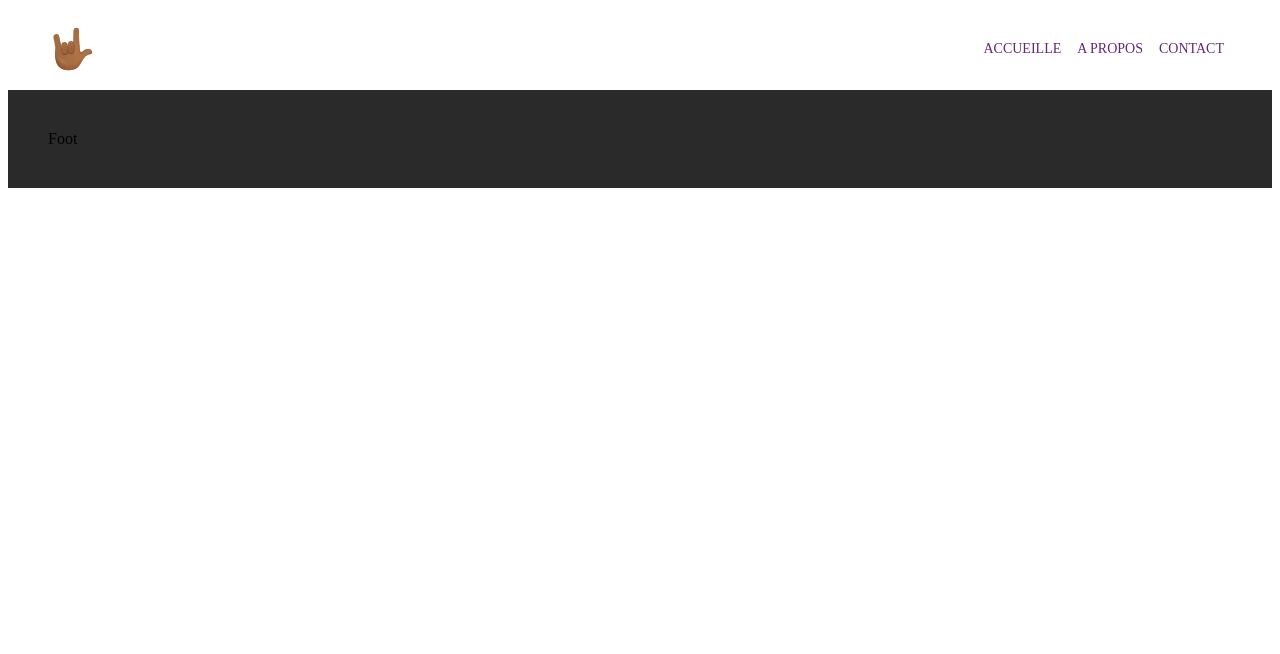
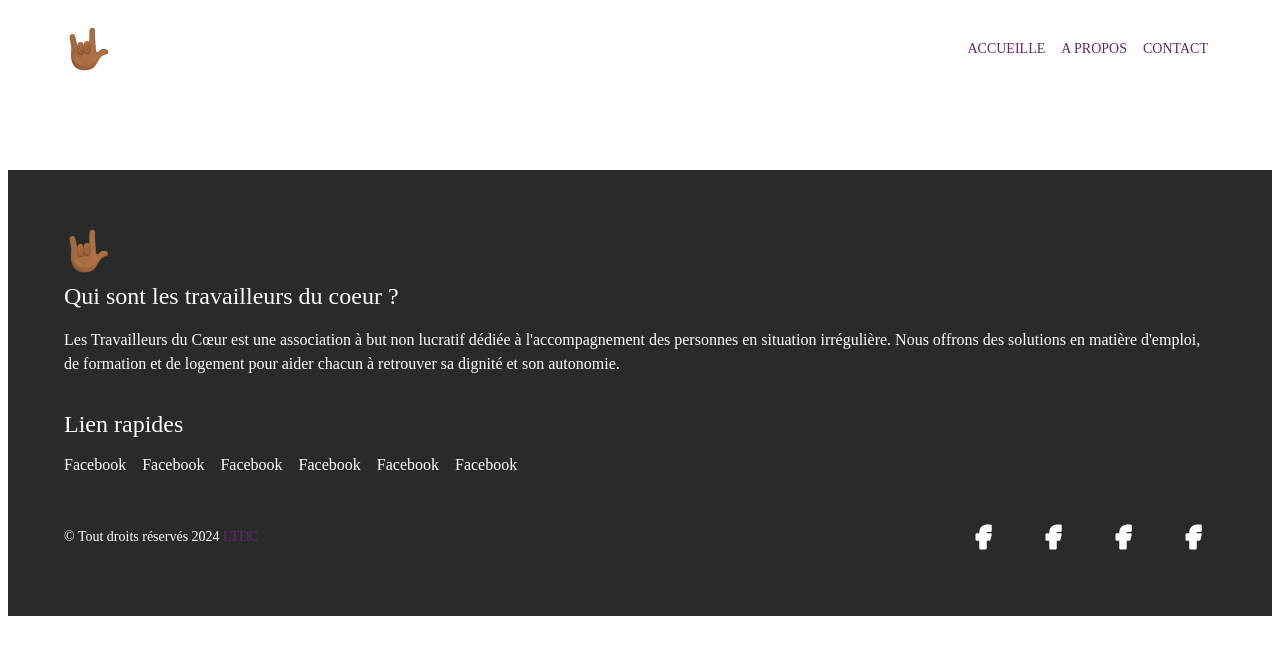
Before and after one commit to josias-koffi/ltdc_website, a Next.js app: page /about in a window 1280 px wide. Shown: the top 654 px of the page. Built offline with nearby package versions, Linux system fonts and the light colour scheme.

Commit message:
Finalisation du footer

```diff
--- a/app/template.tsx
+++ b/app/template.tsx
@@ -3,14 +3,17 @@ import Header from "@/components/header/Header";
 import Footer from "@/components/footer/Footer";
 import {ThemeProvider} from '@mui/material/styles';
 import {themeOptions} from "@/config/theming";
+import {Box} from "@mui/material";
 
 
 export default function Template({children}: { children: React.ReactNode }) {
 
 
-  return <ThemeProvider theme={themeOptions}>
-    <Header/>
-    {children}
-    <Footer/>
-  </ThemeProvider>;
+    return <ThemeProvider theme={themeOptions}>
+        <Header/>
+        <Box px={7} py={5}>
+            {children}
+        </Box>
+        <Footer/>
+    </ThemeProvider>;
 }
--- a/components/footer/Footer.tsx
+++ b/components/footer/Footer.tsx
@@ -1,12 +1,61 @@
 import React from 'react';
-import {Box} from "@mui/material";
+import {Box, Grid, Typography} from "@mui/material";
+import Image from "next/image";
+import footerData from "./footer.json";
+import {useTheme} from "@mui/material";
+import Link from "next/link";
+import SocialLinks from "@/components/footer/SocialLinks";
 
 const Footer = () => {
-  return (
-    <Box sx={{backgroundColor: "#2A2A2A", p: 5}}>
-      Foot
-    </Box>
-  );
+    const mapQuickLinks = () => {
+        return footerData?.quickLinks?.map((quickLink) => {
+            return <Grid key={quickLink.link} item xl={6}>
+                <Link style={{color: "white", textDecoration: "none"}} href={quickLink.link}>{quickLink?.name}</Link>
+            </Grid>;
+        });
+    };
+    const theme = useTheme();
+    return (
+        <Box sx={{backgroundColor: "#2A2A2A", p: 7, color: 'white'}}>
+            <Box sx={{flexGrow: 1}}>
+                <Grid container spacing={4}>
+                    <Grid item xl={6} xs={12}>
+                        <Image
+                            src={footerData?.logoLink}
+                            width={50}
+                            height={50}
+                            alt="Picture of the author"
+                        />
+                        <Typography variant="h5" component="div"
+                        >{footerData?.callSentence}</Typography>
+                        <Typography variant="body1" component="div" sx={{pt: 2}}>
+                            {footerData?.richDescription}
+                        </Typography>
+                    </Grid>
+                    <Grid item xl={6} xs={12}>
+                        <Typography variant="h5" component="div"
+                        >{"Lien rapides"}
+                        </Typography>
+                        <Grid container spacing={2} sx={{pt: 2}}>
+                            {mapQuickLinks()}
+                        </Grid>
+                    </Grid>
+                </Grid>
+            </Box>
+            <Box sx={{
+                pt: 5,
+                display: 'flex',
+                flexDirection: 'row',
+                justifyContent: 'space-between',
+                alignItems: "center"
+            }}>
+                <Typography variant="body2" component="div"
+                >{"© Tout droits réservés 2024"}<span
+                    style={{color: theme?.palette?.primary?.main}}>{" LTDC"}</span></Typography>
+                <SocialLinks/>
+            </Box>
+        </Box>
+    );
 };
 
 export default Footer;
--- /dev/null
+++ b/components/footer/SocialLinks.tsx
@@ -0,0 +1,24 @@
+import React from 'react';
+import {Box, IconButton} from "@mui/material";
+import {IconBrandFacebookFilled} from "@tabler/icons-react";
+
+const SocialLinks = () => {
+    return (
+        <Box sx={{display: "flex", flexDirection: "row", gap: 3, flexWrap: "wrap"}}>
+            <IconButton href={"https://facebook.com/"} aria-label="delete">
+                <IconBrandFacebookFilled color="white" size={30}/>
+            </IconButton>
+            <IconButton href={"https://facebook.com/"} aria-label="delete">
+                <IconBrandFacebookFilled color="white" size={30}/>
+            </IconButton>
+            <IconButton href={"https://facebook.com/"} aria-label="delete">
+                <IconBrandFacebookFilled color="white" size={30}/>
+            </IconButton>
+            <IconButton href={"https://facebook.com/"} aria-label="delete">
+                <IconBrandFacebookFilled color="white" size={30}/>
+            </IconButton>
+        </Box>
+    );
+};
+
+export default SocialLinks;
--- /dev/null
+++ b/components/footer/footer.json
@@ -0,0 +1,31 @@
+{
+    "logoLink": "/icons/icon_logo.svg",
+    "callSentence": "Qui sont les travailleurs du coeur ?",
+    "richDescription": "Les Travailleurs du Cœur est une association à but non lucratif dédiée à l'accompagnement des personnes en situation irrégulière. Nous offrons des solutions en matière d'emploi, de formation et de logement pour aider chacun à retrouver sa dignité et son autonomie.",
+    "quickLinks": [
+        {
+            "name": "Facebook",
+            "link": "https://facebook.com/"
+        },
+        {
+            "name": "Facebook",
+            "link": "https://facebook.com/"
+        },
+        {
+            "name": "Facebook",
+            "link": "https://facebook.com/"
+        },
+        {
+            "name": "Facebook",
+            "link": "https://facebook.com/"
+        },
+        {
+            "name": "Facebook",
+            "link": "https://facebook.com/"
+        },
+        {
+            "name": "Facebook",
+            "link": "https://facebook.com/"
+        }
+    ]
+}
--- a/components/header/Header.tsx
+++ b/components/header/Header.tsx
@@ -23,7 +23,7 @@ const Header = () => {
             flexDirection: 'row',
             justifyContent: 'space-between',
             alignItems: "center",
-            px: 5,
+            px: 7,
             py: 2,
             flexWrap: 'wrap'
         }}>
```
Also changed, not shown: config/theming.ts (indentation only), container/home-pages/HomePage.tsx (indentation only).
